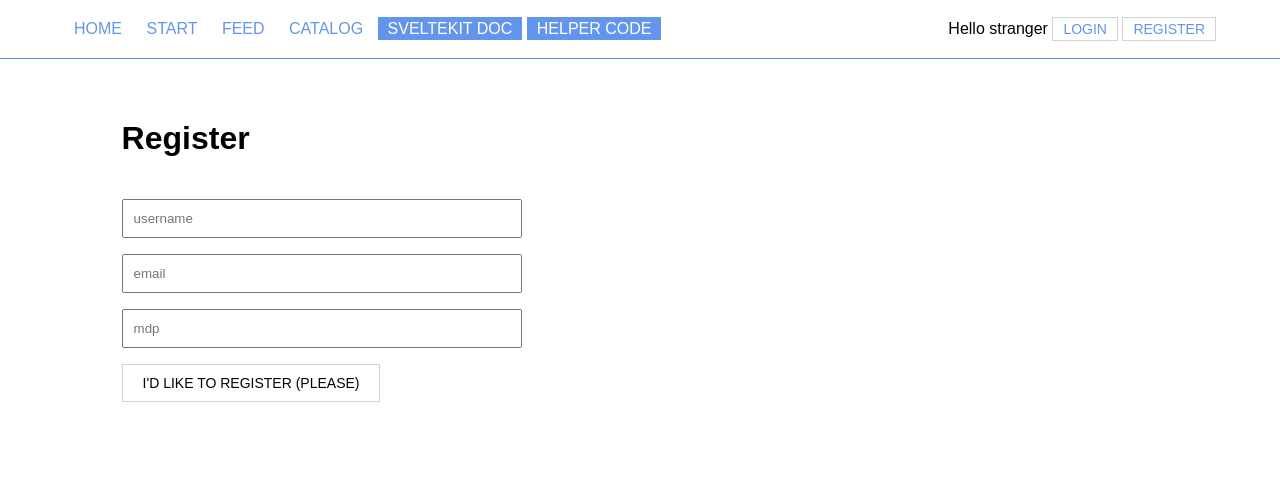
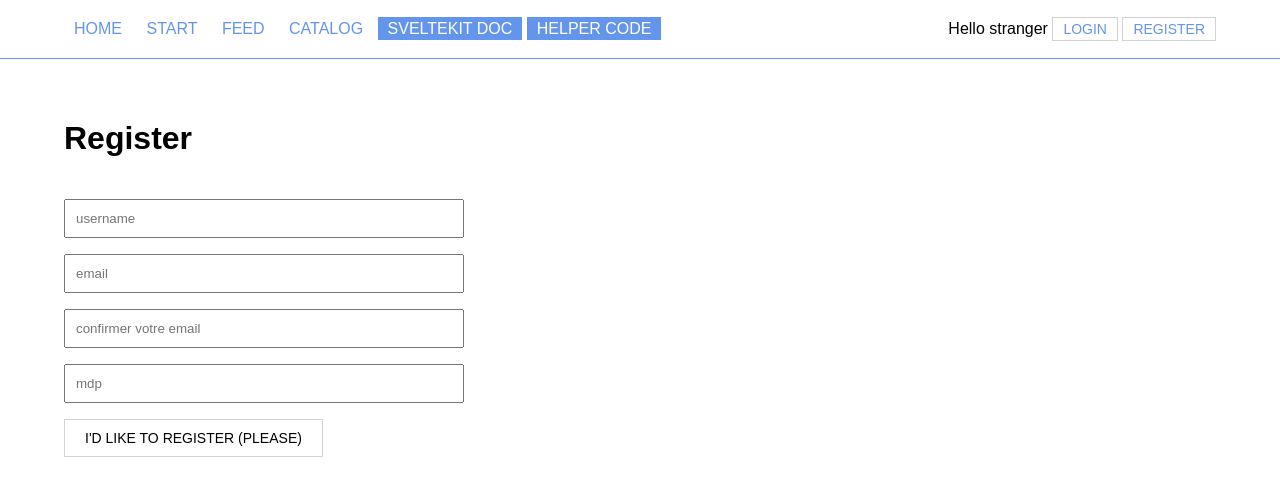
Before and after one commit to thom4s/sveltekit-practice, a SvelteKit app: page /register in a window 1280 px wide. Shown: the top 496 px of the page. Built offline with nearby package versions, Linux system fonts and the light colour scheme.

Commit message:
auth: Add confirmed email

```diff
--- a/src/routes/register/+page.server.js
+++ b/src/routes/register/+page.server.js
@@ -1,3 +1,4 @@
+import {invalid, redirect} from '@sveltejs/kit';
 
 const api_url = `https://pactice-strapi-cms.herokuapp.com/api`
 
@@ -7,7 +8,15 @@ export const actions = {
         const formData = await request.formData();
         const username = formData.get('username');
         const email = formData.get('email');
+        const confirmedEmail = formData.get('confirmedEmail');
         const password = formData.get('password');
+
+        if( email !== confirmedEmail ) {
+            return invalid(400, {
+                error: true,
+                message: "email are not matching...",
+            })
+        }
 
         const registerUser = async () => {
 
@@ -29,6 +38,15 @@ export const actions = {
                 .then(res => res.json())
                 .then(response => {
                     console.log( response )
+
+                    // TODO: ADD ERRORS MESSAGES ON FRONT..
+                    if( response.error) {
+                        return {
+                            msg: response.error.message
+
+                        }
+                    }
+
                     console.log('User profile', response.user);
                     console.log('User token', response.jwt);
                 })
--- a/src/routes/register/+page.svelte
+++ b/src/routes/register/+page.svelte
@@ -1,10 +1,12 @@
 <script>
+    import Alert from '$lib/components/Alert.svelte';
+
     export let data;
     export let form;
     console.log(form);
 </script>
 
-<div class="wrapper">
+<div class="">
 
     <div class="row mb-sm">
         <h1>Register</h1>
@@ -18,6 +20,9 @@
             <input type="email" placeholder="email" name="email" value="{form?.email ?? ''}">
         </p>
         <p>
+            <input type="email" placeholder="confirmer votre email" name="confirmedEmail" value="{form?.confirmedEmail ?? ''}">
+        </p>
+        <p>
             <input type="password" placeholder="mdp" name="password" value="{form?.password ?? ''}">
         </p>
         <p>
@@ -25,6 +30,9 @@
         </p>
     </form>
 
+            {#if form?.data }
+                <Alert message={form?.data.message} />
+            {/if}
 
 
 </div>
```
